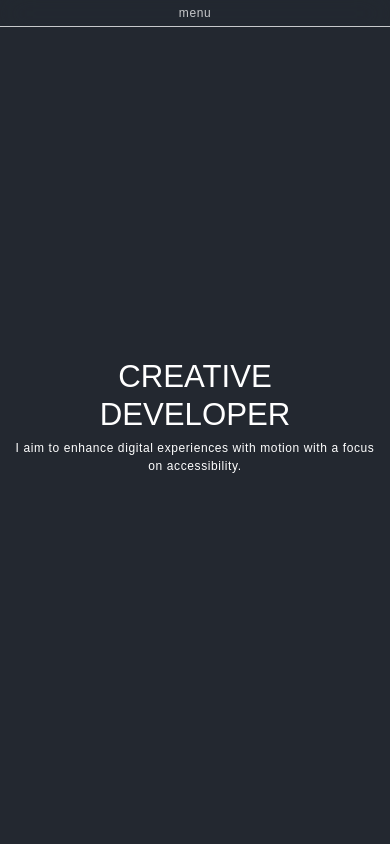
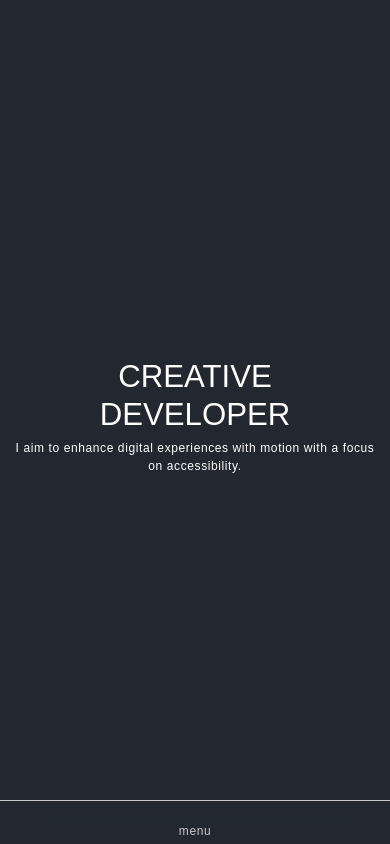
Before and after one commit to smchng/Porfolio_Dev, a Next.js app: page / in a window 390 px wide. Shown: the top 844 px of the page. Built offline with nearby package versions, Linux system fonts and the light colour scheme; a web font is replaced by a local one.

Commit message:
nav button

```diff
--- a/components/nav.tsx
+++ b/components/nav.tsx
@@ -78,7 +78,7 @@ const MobileNav: React.FC<MobilePageProps> = ({ onClose }) => {
             <h2>About</h2>
           </Link>
         </div>
-        <div className="flex space-x-[3vw] w-full">
+        <div className="flex space-x-[3vw] w-full pb-[5vh]">
           {NavItems.slice(2, 6).map((item, index) => (
             <Link href={item.link} key={index} target="_blank">
               <p className="text-white  text-[10px] md:text-[11px] ">
@@ -112,7 +112,7 @@ const Nav = () => {
   const isMobile = typeof window !== "undefined" && window.innerWidth < 500;
 
   return (
-    <div className="fixed z-10 h-screen bg-grey">
+    <div className="fixed z-10 h-screen bg-grey ">
       {isMobile ? (
         <>
           {isHomePageVisible && (
@@ -120,11 +120,15 @@ const Nav = () => {
           )}
 
           <div
-            className="w-screen backdrop-blur-lg bg-navy opacity-75"
+            className="w-screen bottom-0 flex flex-col justify-end h-screen "
             onClick={handleToggleOverlay}
           >
-            <p className="py-1 justify-center flex ">menu</p>
-            <div className="md:absolute bottom-0 left-0 w-full border-t border-white mb-[2vh] sm:m-0"></div>
+            <div className="backdrop-blur-lg bg-navy opacity-75">
+              <div className="md:absolute bottom-0 left-0 w-full border-t border-white mb-[2vh] sm:m-0"></div>
+              <p className="py-1 justify-center items-end flex ">
+                {isHomePageVisible ? "back" : "menu"}
+              </p>
+            </div>
           </div>
         </>
       ) : (
```
